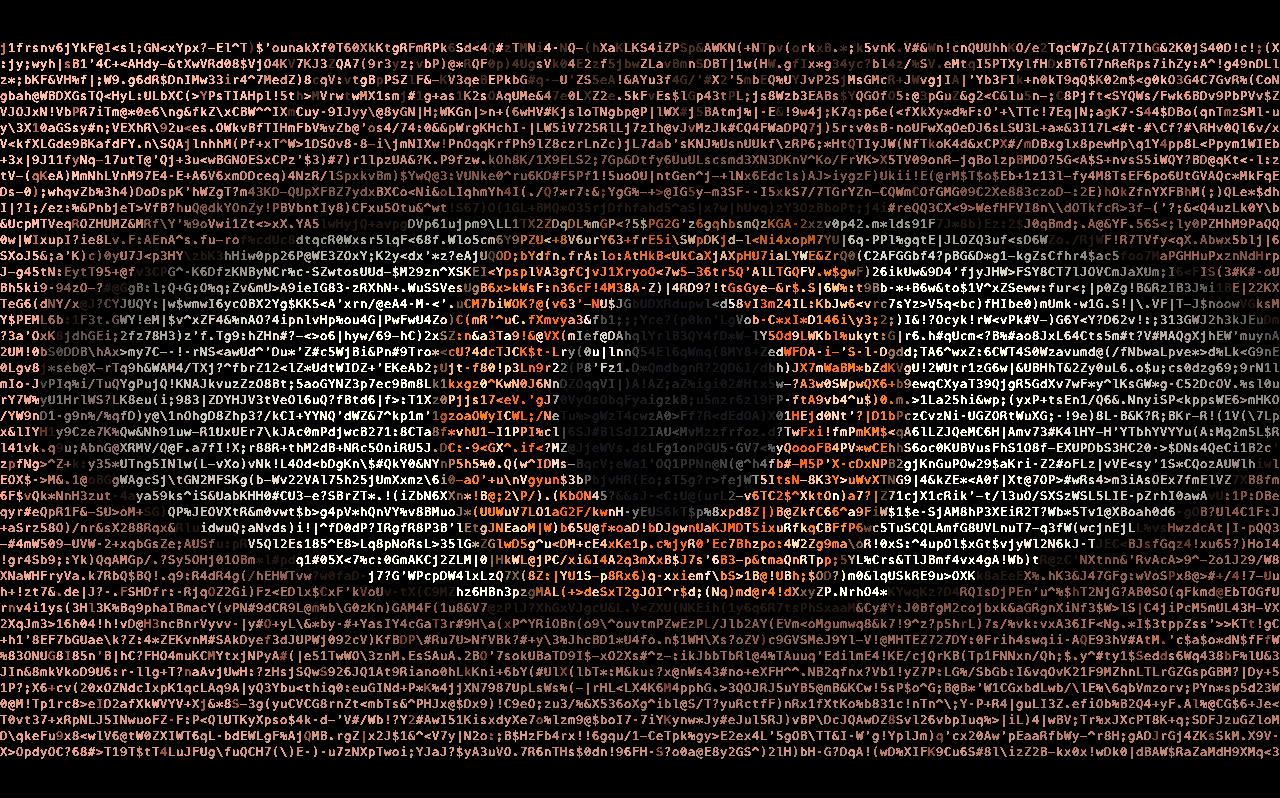
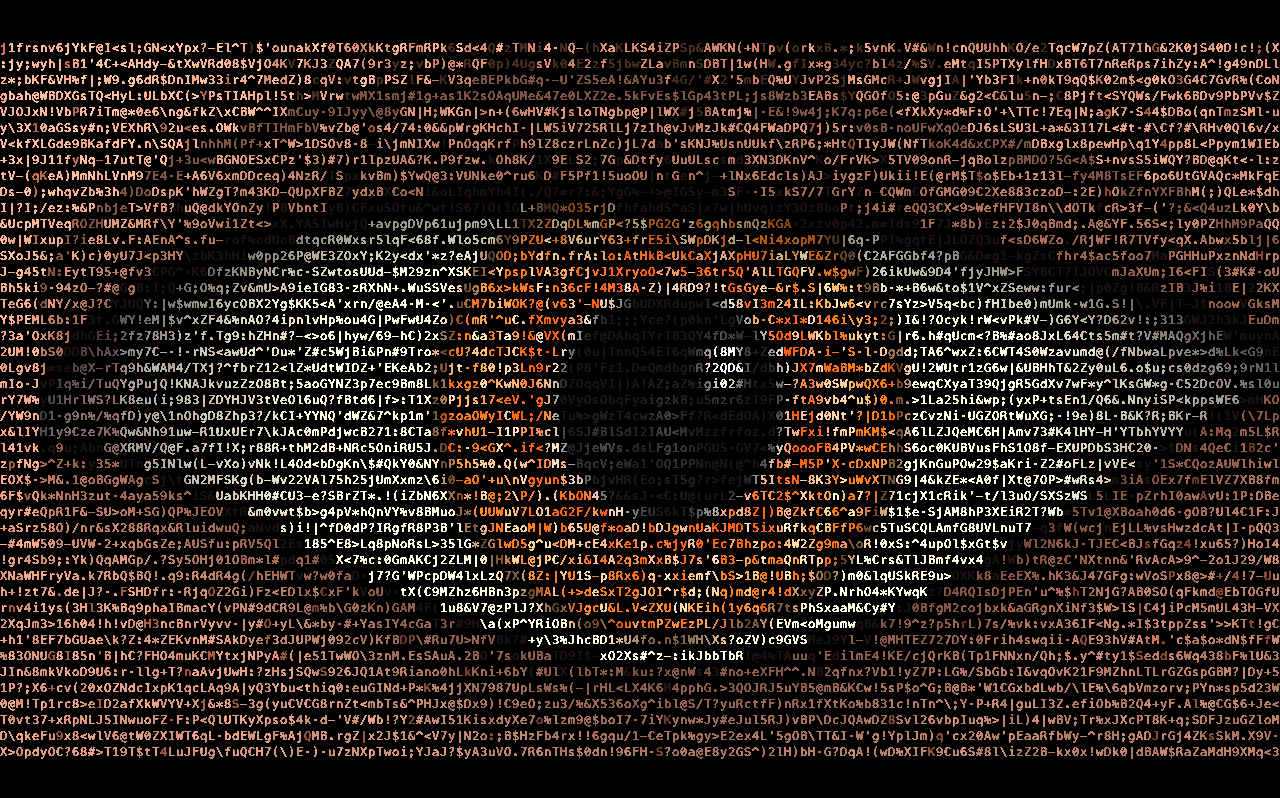
Before and after one commit to DAGMAWI-YOSEPH/eye-to-space, a plain HTML site: page index.html in a window 1280 px wide. Drawn offline with Linux system fonts and the light colour scheme; animation ran at ten frames a second.

Commit message:
Reference almond eye with lashes/glint, heart lives inside pupil and freezes full-frame, BGM starts from 1:23 on load

```diff
--- a/index.html
+++ b/index.html
@@ -3,7 +3,7 @@
 <head>
 <meta charset="utf-8">
 <meta name="viewport" content="width=device-width,initial-scale=1,maximum-scale=1">
-<title>Eye → Space</title>
+<title>Eye</title>
 <style>
   html,body{margin:0;height:100%;overflow:hidden;background:#000;
     display:flex;align-items:center;justify-content:center}
@@ -12,6 +12,7 @@
 </head>
 <body>
 <canvas id="c" width="1280" height="720"></canvas>
+<audio id="bgm" src="Bershy-Radio-SnapYT.App.mp3" preload="auto" loop></audio>
 <script>
 
 "use strict";
@@ -23,7 +24,6 @@
 const FPS = 30, DURATION = 15.0;
 const LETTERS = [..."0123456789ABCDEFGHIJKLMNOPQRSTUVWXYZabcdefghijklmnopqrstuvwxyz"];
 const SYMS = [..."?|/\\+*#%@&$!()<>^:;.·-'"];
-const STAR_CORE = [...".·*+:"];
 
 const ATLAS_BITS = {};
 for (const k in ATLAS) ATLAS_BITS[k] = ATLAS[k];
@@ -43,58 +43,22 @@
 const clip01 = (v) => (v < 0 ? 0 : v > 1 ? 1 : v);
 
 const GX = new Float64Array(NC), GY = new Float64Array(NC);
-const RN = new Float64Array(NC);
 for (let r = 0; r < ROWS; r++) {
   for (let c = 0; c < COLS; c++) {
     const i = r * COLS + c;
     GX[i] = (c + 0.5) * CELL_W - W / 2;
     GY[i] = -((r + 0.5) * CELL_H - H / 2);
-    RN[i] = Math.min(1, Math.hypot(GX[i] / (W * 0.5), GY[i] / (H * 0.5)) / 1.25);
   }
 }
 
 const rng_stable = mulberry32(7);
 const THRESH = new Float64Array(NC), VESSEL = new Float64Array(NC);
-const SPECK = new Float64Array(NC), TD = new Float64Array(NC);
+const SPECK = new Float64Array(NC);
 for (let i = 0; i < NC; i++) {
   THRESH[i] = rng_stable();
   VESSEL[i] = rng_stable();
   SPECK[i] = rng_stable();
-  TD[i] = 0.3 * THRESH[i] + 0.8 * (1 - RN[i]);
 }
-
-const STAR_N = 85;
-const STAR_X = new Float64Array(STAR_N), STAR_Y = new Float64Array(STAR_N);
-const STAR_PH = new Float64Array(STAR_N), STAR_SP = new Float64Array(STAR_N);
-const STAR_BIG = new Uint8Array(STAR_N);
-const STAR_KIND = new Uint8Array(NC);
-for (let i = 0; i < STAR_N; i++) {
-  STAR_X[i] = (rng_stable() * 2 - 1) * W * 0.48;
-  STAR_Y[i] = (rng_stable() * 2 - 1) * H * 0.48;
-  STAR_PH[i] = rng_stable() * Math.PI * 2;
-  STAR_SP[i] = 2 + rng_stable() * 3;
-  STAR_BIG[i] = rng_stable() < 0.28 ? 1 : 0;
-}
-const starPos = (i, zs = 1) => [
-  Math.trunc((H / 2 - STAR_Y[i] * zs) / CELL_H),
-  Math.trunc((STAR_X[i] * zs + W / 2) / CELL_W),
-];
-for (let i = 0; i < STAR_N; i++) {
-  const [row, col] = starPos(i);
-  if (row < 0 || row >= ROWS || col < 0 || col >= COLS) continue;
-  STAR_KIND[row * COLS + col] = 1;
-  if (STAR_BIG[i]) {
-    for (const [dr, dc, k] of [[-1, 0, 3], [1, 0, 3], [0, -1, 2], [0, 1, 2]]) {
-      const rr = row + dr, cc = col + dc;
-      if (rr >= 0 && rr < ROWS && cc >= 0 && cc < COLS) {
-        const j = rr * COLS + cc;
-        if (!STAR_KIND[j]) STAR_KIND[j] = k;
-      }
-    }
-  }
-}
-
-const STAR_BUF = new Float64Array(NC);
 
 const irisN = H * 0.33;
 function gazeAmt(t) {
@@ -112,44 +76,18 @@
 
 function renderFrame(t, fi, data) {
   data.fill(0);
-  const lid = smooth(0.25, 1.5, t) * (1 - blinkAmt(t));
+  const te = Math.min(t, 12.5);
+  const lid = smooth(0.25, 1.5, te) * (1 - blinkAmt(te));
   const aI = 1;
-  const zoom = Math.pow(2, 3.1 * smooth(6.0, 9.35, t));
-  const sBri = clip01(smooth(8.0, 11.2, t) * 1.5);
-  const eKill = (1 - smooth(8.3, 10.5, t)) * 1.3;
-  const hZoom = smooth(9.4, 14.9, t);
-  const aH = smooth(9.3, 10.3, t);
-  const heartS = H * 0.028 * Math.pow(2, 5.05 * hZoom);
-  const bob = Math.sin(t * 1.7) * Math.min(H * 0.02, heartS * 0.07);
-  const zStar = Math.pow(2, 0.85 * hZoom);
-  const flick = 0.92 + 0.08 * Math.sin(t * 5.5);
-  const rngChar = mulberry32(fi + 4242);
-  const gazePx = -gazeAmt(t) * irisN * 0.34;
-  const gazePy = gazeUp(t) * irisN * 0.2;
-
-  let star = null;
-  if (sBri > 0.001) {
-    star = STAR_BUF;
-    star.fill(0);
-    for (let i = 0; i < STAR_N; i++) {
-      const tw = 0.5 + 0.5 * Math.sin(t * STAR_SP[i] + STAR_PH[i]);
-      const [row, col] = starPos(i, zStar);
-      if (row < 0 || row >= ROWS || col < 0 || col >= COLS) continue;
-      const b = sBri * (0.45 + 0.55 * tw);
-      const idx = row * COLS + col;
-      if (b > star[idx]) star[idx] = b;
-      if (STAR_BIG[i]) {
-        const nb = b * 0.6;
-        for (const [dr, dc] of [[-1, 0], [1, 0], [0, -1], [0, 1]]) {
-          const rr = row + dr, cc = col + dc;
-          if (rr >= 0 && rr < ROWS && cc >= 0 && cc < COLS) {
-            const j = rr * COLS + cc;
-            if (nb > star[j]) star[j] = nb;
-          }
-        }
-      }
-    }
-  }
+  const zp = smooth(5.6, 12.5, te);
+  const zoom = Math.pow(2, 3.15 * zp);
+  const aH = smooth(5.7, 6.6, te);
+  const heartS = 9.7 * Math.pow(2, 5.3 * zp);
+  const bob = Math.sin(te * 1.7) * Math.min(H * 0.02, heartS * 0.07);
+  const flick = 0.92 + 0.08 * Math.sin(te * 5.5);
+  const rngChar = mulberry32(Math.floor(te * FPS) + 4242);
+  const gazePx = -gazeAmt(te) * irisN * 0.34;
+  const gazePy = gazeUp(te) * irisN * 0.2;
 
   for (let r = 0; r < ROWS; r++) {
     for (let c = 0; c < COLS; c++) {
@@ -157,23 +95,41 @@
       let R = 0, G = 0, B = 0;
       let lit = false;
 
-      // ---- skin + eye: lids open, gaze, zoom into pupil ----
-      if (TD[i] < eKill) {
+      // ---- skin + eye: lids open, gaze, zoom into pupil with heart inside ----
+      {
         const EX0 = (GX[i] - gazePx) / zoom;
         const EY0 = (GY[i] - gazePy) / zoom;
         const rx = irisN * 2.65;
         const nx = EX0 / rx;
         const inW = Math.abs(nx) < 1;
-        const arc = inW ? Math.sqrt(1 - nx * nx) : 0;
-        const yTop = irisN * 0.82 * lid * Math.pow(arc, 0.75);
-        const yBot = -irisN * 0.85 * lid * Math.pow(arc, 1.25);
+        const u = (nx + 1) * 0.5;
+        const sT = inW ? Math.sin(Math.PI * Math.pow(u, 0.7)) : 0;
+        const sB = inW ? Math.sin(Math.PI * Math.pow(u, 1.05)) : 0;
+        const tilt = irisN * 0.12 * nx * lid;
+        const yTop = irisN * 0.86 * lid * Math.pow(Math.max(sT, 0), 0.75) + tilt;
+        const yBot = -irisN * 1.08 * lid * Math.pow(Math.max(sB, 0), 1.35) + tilt;
         const inAp = inW && EY0 < yTop && EY0 > yBot;
         if (!inAp) {
-          const lashW = irisN * 0.05;
           const dT = EY0 - yTop, dB = yBot - EY0;
-          if (inW && ((dT >= 0 && dT < lashW) || (dB >= 0 && dB < lashW))) {
-            R = 0.13; G = 0.09; B = 0.08; lit = true;
-          } else if (inW && lid > 0.25 && dT >= lashW + irisN * 0.1 && dT < lashW + irisN * 0.19) {
+          const lashWT = irisN * 0.1, lashWB = irisN * 0.04;
+          let lashHit = 0;
+          if (inW && lid > 0.3) {
+            if (dT >= lashWT && dT < lashWT + irisN * 0.26) {
+              const outT = dT - lashWT;
+              const hair = 0.5 + 0.5 * Math.sin(EX0 * 0.09 + VESSEL[i] * 3);
+              if (THRESH[i] < 0.3 * (1 - outT / (irisN * 0.26)) * (0.35 + 0.85 * hair)) lashHit = 1;
+            }
+            if (dB >= lashWB && dB < lashWB + irisN * 0.18) {
+              const outB = dB - lashWB;
+              const hair = 0.5 + 0.5 * Math.sin(EX0 * 0.15 + VESSEL[i] * 4);
+              if (THRESH[i] < 0.2 * (1 - outB / (irisN * 0.18)) * (0.3 + 0.9 * hair)) lashHit = 1;
+            }
+          }
+          if (inW && ((dT >= 0 && dT < lashWT) || (dB >= 0 && dB < lashWB))) {
+            R = 0.1; G = 0.07; B = 0.06; lit = true;
+          } else if (lashHit) {
+            R = 0.12; G = 0.08; B = 0.07; lit = true;
+          } else if (inW && lid > 0.25 && dT >= irisN * 0.45 && dT < irisN * 0.55) {
             R = 0.5; G = 0.33; B = 0.27; lit = true;
           } else {
             const pore = 0.86 + 0.14 * SPECK[i];
@@ -243,9 +199,9 @@
             if (pup > 0.001) {
               const fig = Math.exp(-(Math.pow((dx + 4) / (W * 0.014), 2) + Math.pow((dy + H * 0.03) / (H * 0.05), 2)));
               const fig2 = Math.exp(-(Math.pow((dx - 12) / (W * 0.012), 2) + Math.pow((dy + H * 0.07) / (H * 0.038), 2)));
-              const glint = Math.exp(-(Math.pow((dx + W * 0.05) / (W * 0.016), 2) + Math.pow((dy - H * 0.075) / (H * 0.03), 2)));
-              const glint2 = Math.exp(-(Math.pow((dx - W * 0.055) / (W * 0.02), 2) + Math.pow((dy + H * 0.08) / (H * 0.035), 2)));
-              const pupilLum = 0.2 * fig + 0.1 * fig2 + 1.5 * glint + 0.3 * glint2;
+              const glint = Math.exp(-(Math.pow((dx - W * 0.042) / (W * 0.013), 2) + Math.pow((dy - H * 0.055) / (H * 0.028), 2)));
+              const glint2 = Math.exp(-(Math.pow((dx + W * 0.05) / (W * 0.02), 2) + Math.pow((dy + H * 0.06) / (H * 0.035), 2)));
+              const pupilLum = 0.2 * fig + 0.1 * fig2 + 2.4 * glint + 0.22 * glint2;
               cr = cr * (1 - pup) + (0.085 + pupilLum * 0.9) * pup;
               cg = cg * (1 - pup) + (0.085 + pupilLum * 0.86) * pup;
               cb = cb * (1 - pup) + (0.1 + pupilLum * 0.78) * pup;
@@ -268,7 +224,7 @@
           const dim = (1 - lidSh) * (1 - cornerSh);
           R = cr * dim; G = cg * dim; B = cb * dim; lit = true;
         }
-        const fall = 1 - 0.92 * smooth(6.8, 9.3, t);
+        const fall = 1 - 0.55 * smooth(6.5, 10.5, te);
         R *= fall; G *= fall; B *= fall;
       }
 
@@ -283,7 +239,7 @@
         const dT = Math.max(Math.abs(x) - halfW, Math.max(y - 0.42, -y - 1.18));
         const d = Math.min(Math.min(d1, d2), dT);
         const fill = clip01(-d * 14);
-        const keep = THRESH[i] < aH * 6 + 0.05 + 0.3 * smooth(11.0, 14.6, t) ? 1 : 0;
+        const keep = THRESH[i] < aH * 6 + 0.35 ? 1 : 0;
         const band = 0.94 + 0.06 * Math.sin(y * 3.1 + 0.4);
         const m = fill * clip01(aH * 2.4) * keep * band;
         if (m > 0.01) {
@@ -302,42 +258,14 @@
         }
       }
 
-      // ---- stars: white dots / crosses on dark ----
-      let starKind = 0;
-      if (star) {
-        const s = star[i];
-        if (s > 0.05) {
-          const bg = clip01(Math.max(R, Math.max(G, B)) * 2.5);
-          const w = s * (1 - bg);
-          if (w > 0.05) {
-            R = Math.max(R, w);
-            G = Math.max(G, w * 0.99);
-            B = Math.max(B, w);
-            if (!lit) starKind = STAR_KIND[i] || 1;
-          }
-        }
-      }
-
       const mx = Math.max(R, Math.max(G, B));
       if (mx <= 0.045) continue;
 
       // ---- pick character ----
-      let ch;
-      if (starKind && !lit) {
-        if (starKind === 2) ch = rngChar() < 0.6 ? "-" : "=";
-        else if (starKind === 3) ch = "|";
-        else {
-          const q = rngChar();
-          ch = q < 0.68
-            ? STAR_CORE[(rngChar() * STAR_CORE.length) | 0]
-            : LETTERS[(rngChar() * LETTERS.length) | 0];
-        }
-      } else {
-        const q = rngChar();
-        ch = q < 0.8
-          ? LETTERS[(rngChar() * LETTERS.length) | 0]
-          : SYMS[(rngChar() * SYMS.length) | 0];
-      }
+      const q = rngChar();
+      const ch = q < 0.8
+        ? LETTERS[(rngChar() * LETTERS.length) | 0]
+        : SYMS[(rngChar() * SYMS.length) | 0];
 
       const bits = ATLAS_BITS[ch];
       if (!bits) continue;
@@ -383,6 +311,32 @@
   });
 
   let t0 = null;
+  const bgm = document.getElementById("bgm");
+  const BGM_START = 83;
+  let audioStarted = false;
+  function startAudio() {
+    if (!bgm || audioStarted) return;
+    if (bgm.readyState >= 1 && (bgm.currentTime < BGM_START - 0.5 || bgm.currentTime > BGM_START + 120)) {
+      try { bgm.currentTime = BGM_START; } catch (e) {}
+    }
+    const p = bgm.play();
+    if (p && p.then) {
+      p.then(() => {
+        audioStarted = true;
+        if (t0 !== null && performance.now() - t0 > 4000) t0 = performance.now();
+      }).catch(() => {});
+    } else audioStarted = true;
+  }
+  if (bgm) {
+    bgm.addEventListener("loadedmetadata", () => {
+      try { bgm.currentTime = BGM_START; } catch (e) {}
+      startAudio();
+    });
+    addEventListener("pointerdown", startAudio);
+    addEventListener("keydown", startAudio);
+    startAudio();
+  }
+
   function loop(now) {
     if (t0 === null) t0 = now;
     const t = ((now - t0) / 1000) % DURATION;
```
Also changed, not shown: 1 other file.
